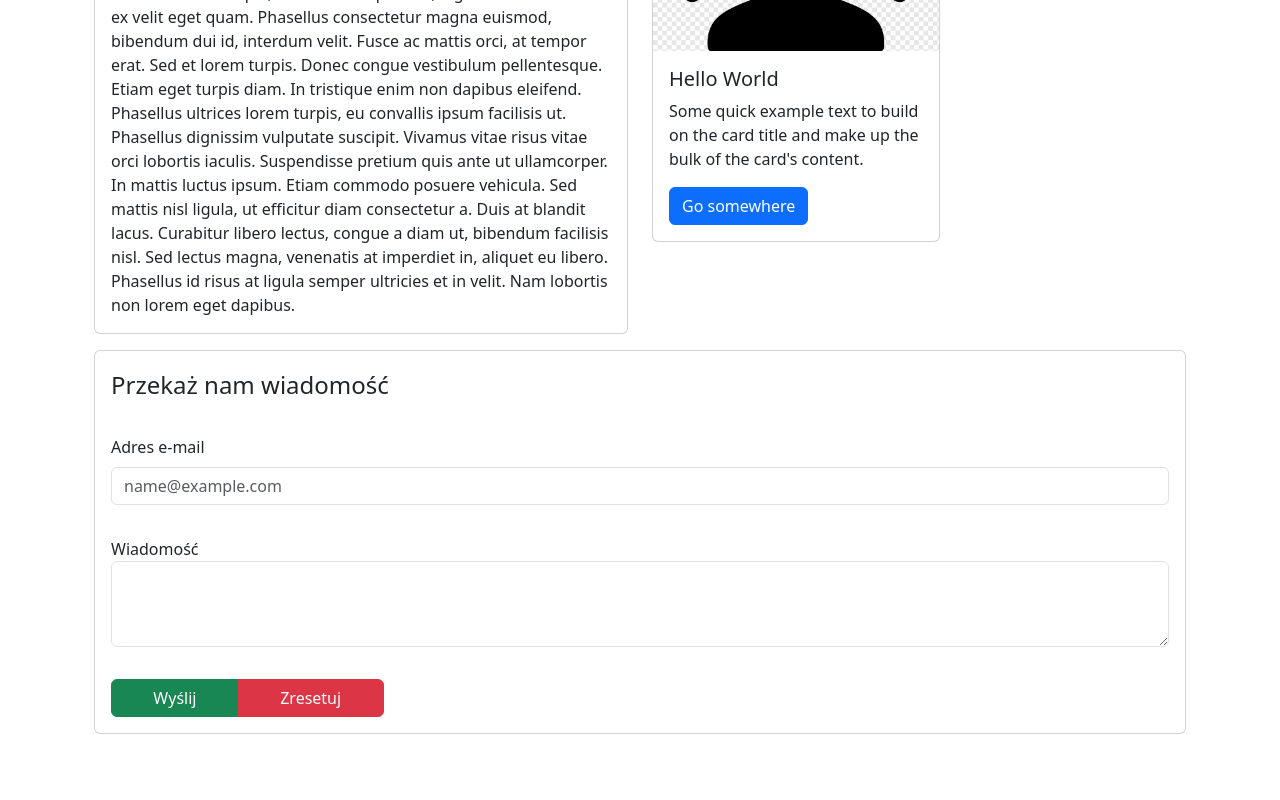
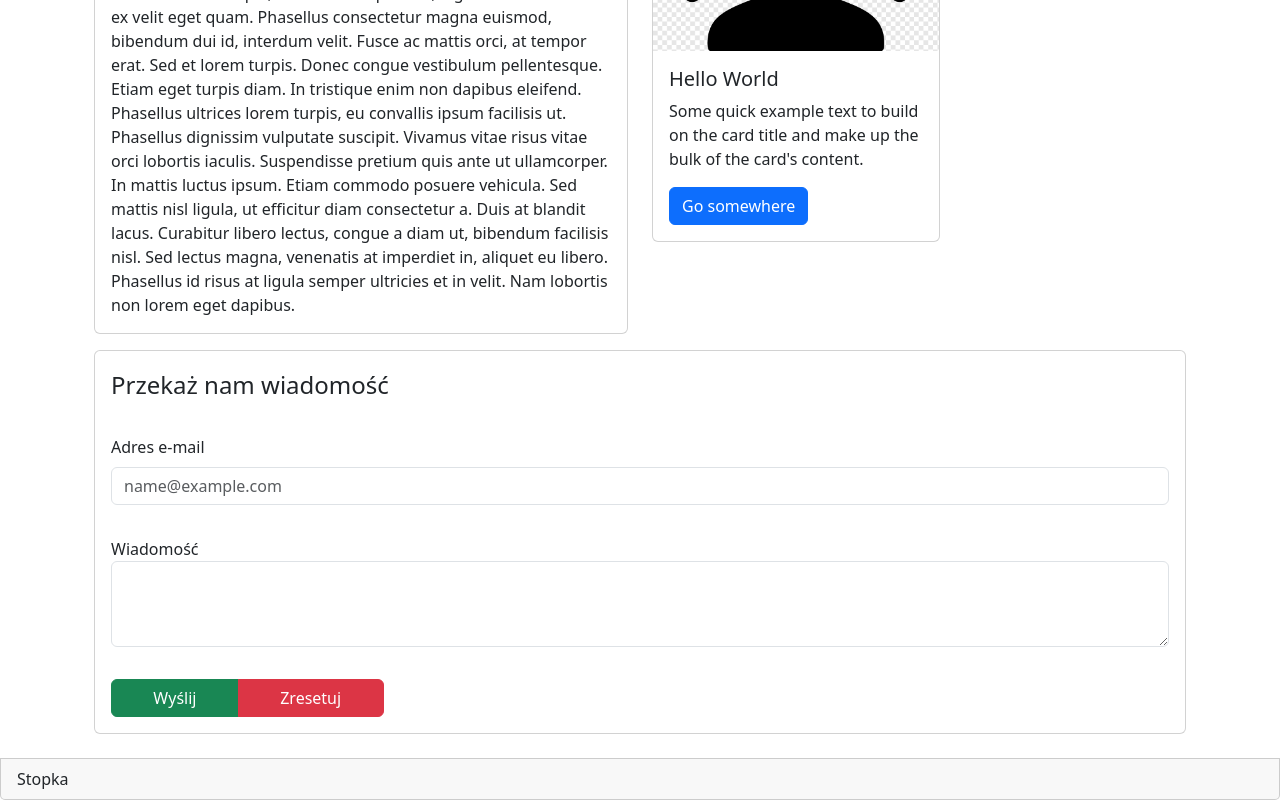
Before and after one commit to nic00la1/bootstrapConnectTEB, an Angular app: page / in a window 1280 px wide. Shown: the part 316-1116 px from the top of the page. Before the commit the page ends 1074 px from the top, so only its background shows below. Built offline with nearby package versions, Linux system fonts and the light colour scheme.

Commit message:
footer added

```diff
--- a/src/app/app.component.html
+++ b/src/app/app.component.html
@@ -63,3 +63,7 @@
     </div>
   </form>
 </div>
+
+<div class=" card card-footer ">
+  Stopka
+</div>
```
